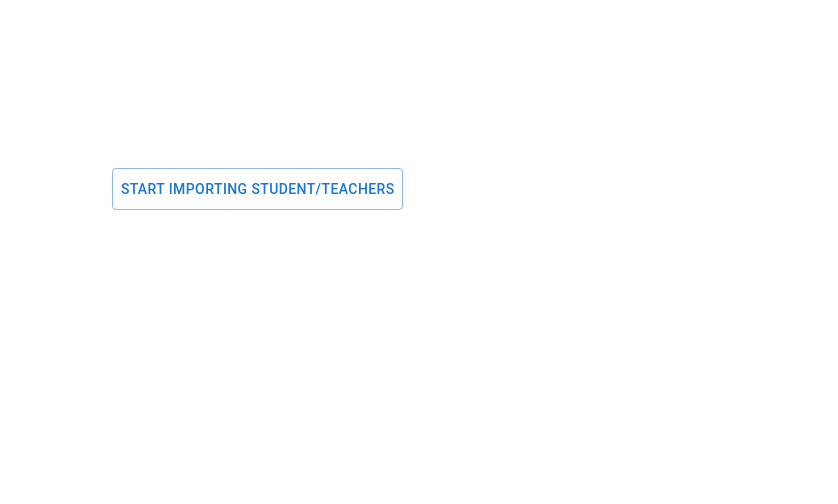
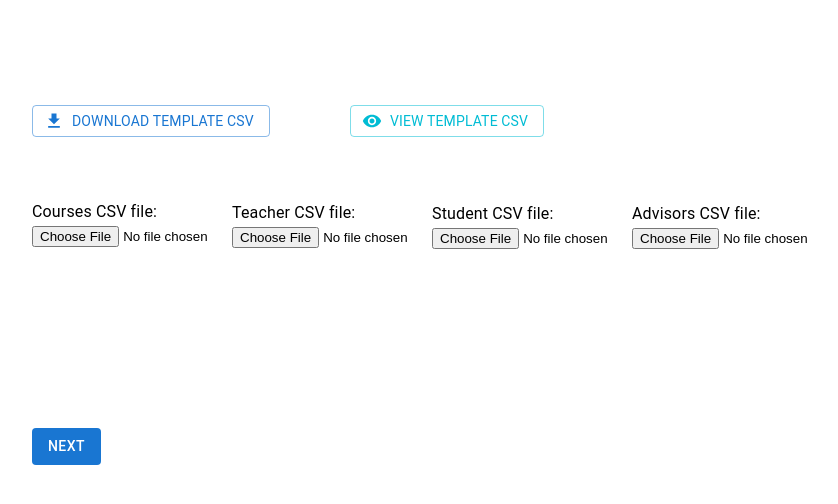
Before and after one commit to Hack4Impact-BU/Education-Project, a React (Create React App) app in the folder client/: page / in a window 1280 px wide. Shown: the top 504 px of the page, without its empty margins (56-894 px from the left). Built offline with nearby package versions, Linux system fonts and the light colour scheme.

Commit message:
CSV button setup

```diff
--- a/client/src/components/CsvFile.js
+++ /dev/null
@@ -1 +0,0 @@
-import React from "react";
--- a/client/src/components/setUp.js
+++ b/client/src/components/setUp.js
@@ -1,16 +1,92 @@
 import React from "react";
-// import Box from '@mui/material/Box';
+import { Typography } from '@mui/material';
 import Button from '@mui/material/Button';
+import DownloadIcon from '@mui/icons-material/Download';
+import Box from '@mui/material/Box';
+import { cyan } from '@mui/material/colors';
+import { createTheme, ThemeProvider } from '@mui/material/styles';
+import RemoveRedEyeSharpIcon from '@mui/icons-material/RemoveRedEyeSharp';
+
 
 export default function setUp(){
-    const page = 0;
+    const theme = createTheme({
+        palette: {
+          primary: cyan,
+        },
+      });
+
+    const page = 1;
     return(
         page == 0 ? <Button variant="outlined" sx={{m:20, p:.99}}>
             Start Importing Student/Teachers
         </Button> :
         <div>
-            {/* <h1>harro</h1>
-            <h1>hello</h1> */}
+            <Box sx={{mt:25, ml:10}} >
+            <Typography variant="body1" >
+                Courses CSV file:
+                <br/>
+                <input
+                    id="upload-courses"
+                    name="choose File"
+                    type="file"
+                />
+            </Typography>
+            </Box>
+
+            <Box sx={{mt: -5.9, ml:35}} >
+            <Typography variant="body1" >
+                Teacher CSV file:
+                <br/>
+                <input
+                    id="upload-teacher"
+                    name="choose File"
+                    type="file"
+                />
+            </Typography>
+            </Box>
+
+
+            <Box sx={{mt: -5.9, ml:60}} >
+            <Typography variant="body1" >
+                Student CSV file:
+                <br/>
+                <input
+                    id="upload-student"
+                    name="choose File"
+                    type="file"
+                />
+            </Typography>
+            </Box>
+
+            <Box sx={{mt: -5.9, ml:85}} >
+            <Typography variant="body1" >
+                Advisors CSV file:
+                <br/>
+                <input
+                    id="upload-advisors"
+                    name="choose File"
+                    type="file"
+                />
+            </Typography>
+            </Box>
+
+            <Button variant="outlined" sx={{mt:-35, ml:10}} startIcon={<DownloadIcon/>}>
+                <Typography variant="body2">Download Template CSV
+                </Typography>
+            </Button>
+
+            <ThemeProvider theme={theme}>
+            <Button variant="outlined" sx={{mt:-35, ml:10}} startIcon={<RemoveRedEyeSharpIcon/>}
+            >
+                <Typography variant="body2">View Template CSV
+                </Typography>
+            </Button>
+            </ThemeProvider>
+            <div>
+            <Button variant="contained" disableElevation sx={{mt:20, ml:10}}>
+                next
+            </Button>
+            </div>
         </div>
 
     );
```
Also changed, not shown: client/src/Navbar.js (deleted, +0 -30 lines).
